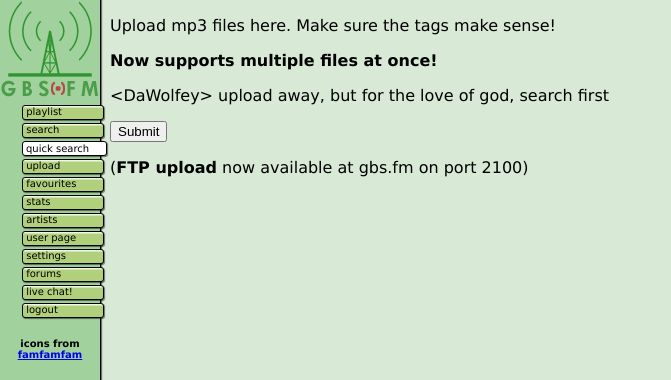
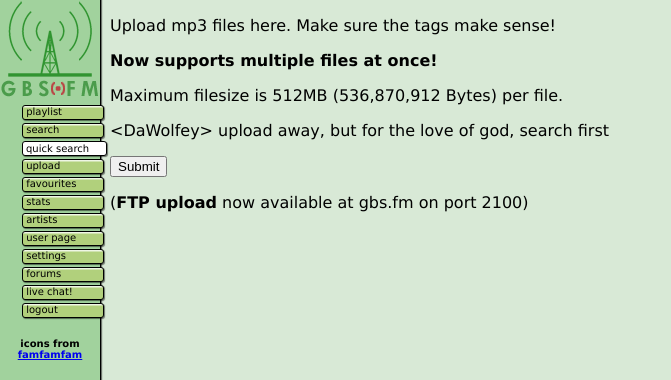
Before and after one commit to ScuttleSE/gbsfm_web, a Django app: template playlist/templates/upload.html in a window 1280 px wide. Shown: the top 380 px of the page, without its empty margins (0-671 px from the left). Run offline with Django 4.2, Linux system fonts and the light colour scheme; the template is opened without the code that fills it, so the values that code supplies are empty; parts of the project's set-up code (start-up, migrations or seed data) failed here and were passed over; some libraries are stand-ins or nearby versions.

Commit message:
Added info on max filesize

```diff
--- a/playlist/templates/upload.html
+++ b/playlist/templates/upload.html
@@ -9,6 +9,7 @@
     {% endif %}
     <p>Upload mp3 files here. Make sure the tags make sense!</p>
     <p><strong>Now supports multiple files at once!</strong></p>
+    <p>Maximum filesize is 512MB (536,870,912 Bytes) per file.</p>
     <p>&lt;DaWolfey&gt; upload away, but for the love of god, search first</p>
     <form enctype="multipart/form-data" action="/upload" method="POST">
     {% csrf_token %}
```
